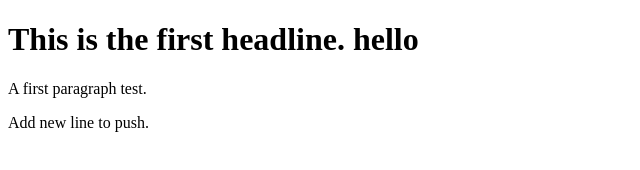
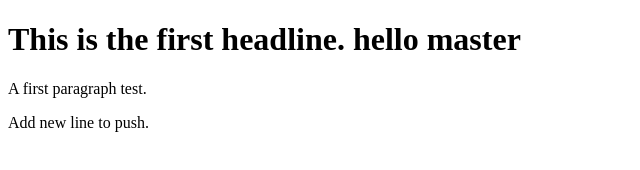
Before and after one commit to Bp437/IS117DemoS20, a plain HTML site: page index.html in a window 1280 px wide. Shown: the whole page, without its empty margins (0-640 px from the left). Drawn offline with Linux system fonts and the light colour scheme.

Commit message:
Update index.html

```diff
--- a/index.html
+++ b/index.html
@@ -7,7 +7,7 @@
 
 <body>
     <h1>
-        This is the first headline. hello
+        This is the first headline. hello master
     </h1>
     <p>
         A first paragraph test.
```
